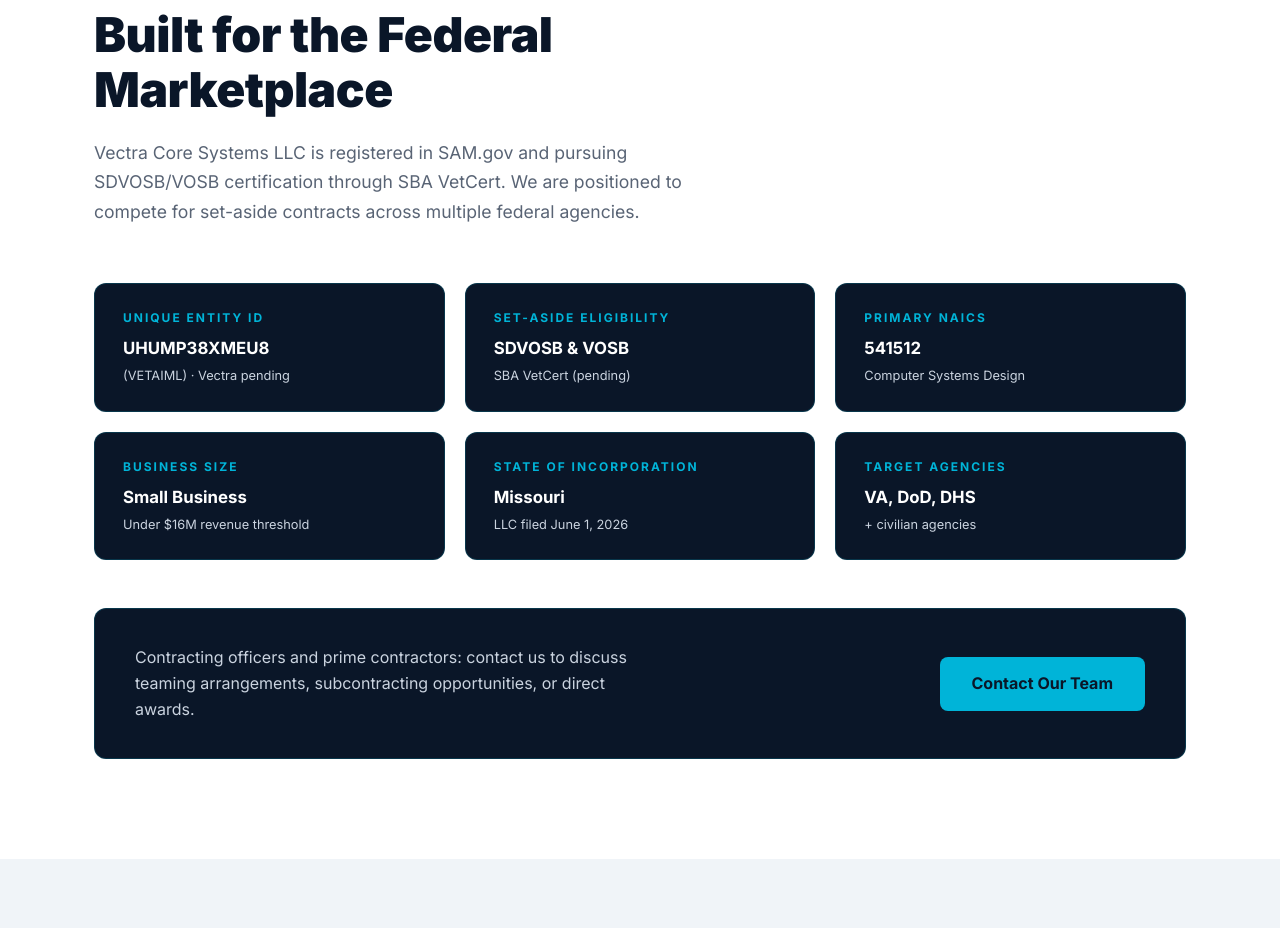
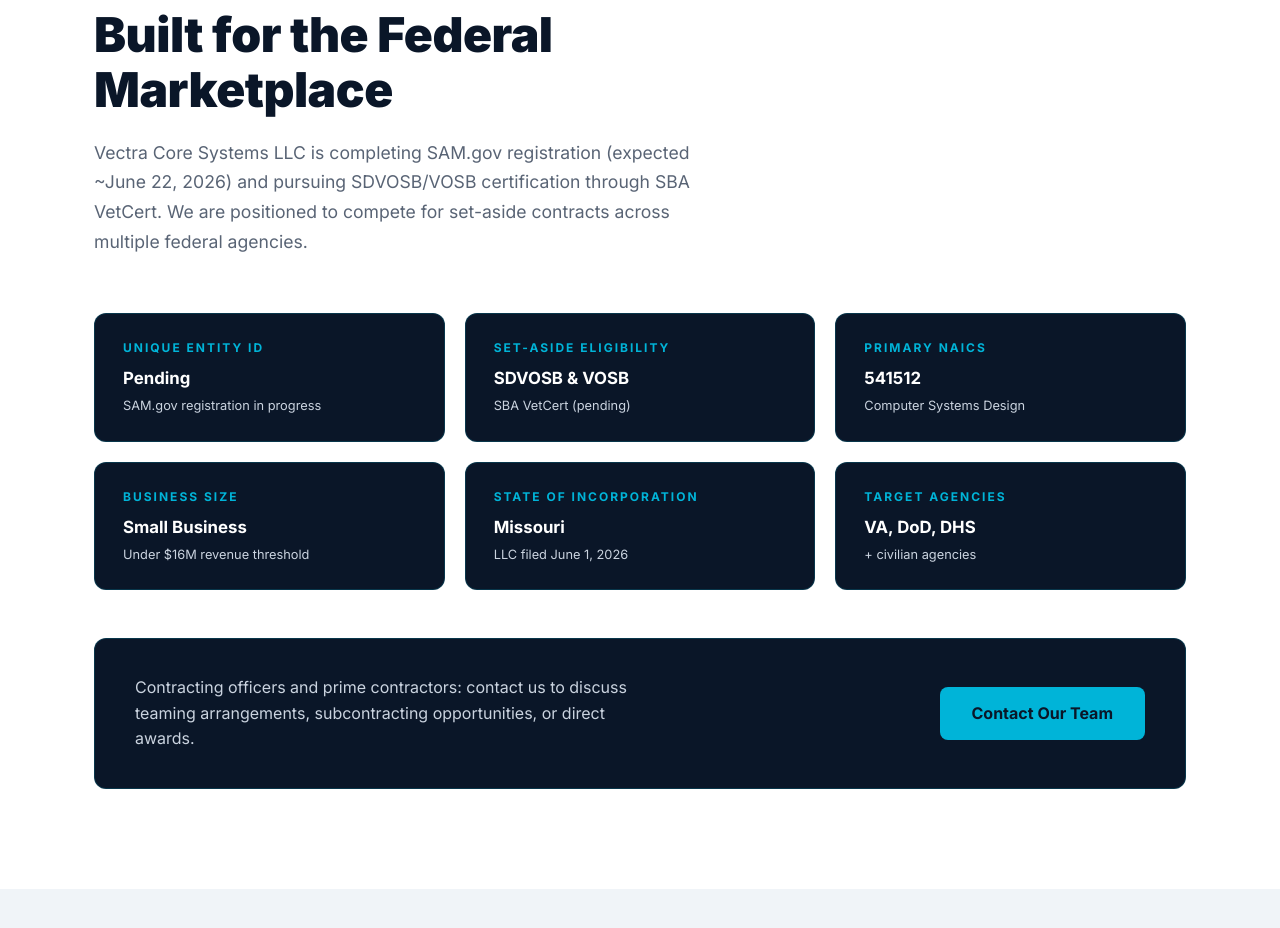
Before and after one commit to techfans-ui/Vectra-Core-Systems-LLC, a plain HTML site: page index.html in a window 1280 px wide. Shown: the part 3200-4128 px from the top of the page. Drawn offline with Linux system fonts and the light colour scheme.

Commit message:
Fix: remove VETAIML UEI, update SAM.gov status to pending

```diff
--- a/index.html
+++ b/index.html
@@ -179,11 +179,11 @@
     <div class="container">
       <div class="section-label">Government Contracting</div>
       <h2>Built for the Federal<br />Marketplace</h2>
-      <p class="section-sub">Vectra Core Systems LLC is registered in SAM.gov and pursuing SDVOSB/VOSB certification through SBA VetCert. We are positioned to compete for set-aside contracts across multiple federal agencies.</p>
+      <p class="section-sub">Vectra Core Systems LLC is completing SAM.gov registration (expected ~June 22, 2026) and pursuing SDVOSB/VOSB certification through SBA VetCert. We are positioned to compete for set-aside contracts across multiple federal agencies.</p>
       <div class="govcon-grid">
         <div class="govcon-card">
           <div class="govcon-label">Unique Entity ID</div>
-          <div class="govcon-value">UHUMP38XMEU8 <span class="govcon-note">(VETAIML) · Vectra pending</span></div>
+          <div class="govcon-value">Pending <span class="govcon-note">SAM.gov registration in progress</span></div>
         </div>
         <div class="govcon-card">
           <div class="govcon-label">Set-Aside Eligibility</div>
```
